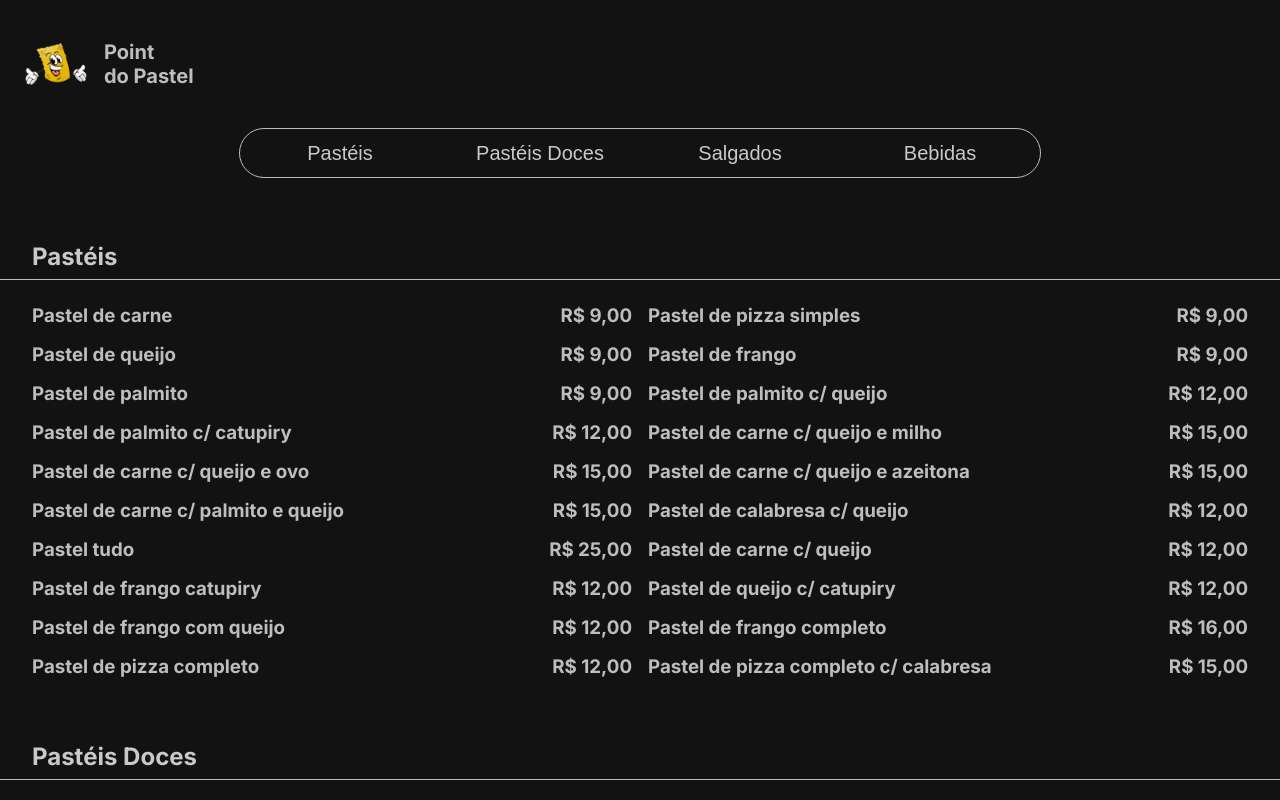
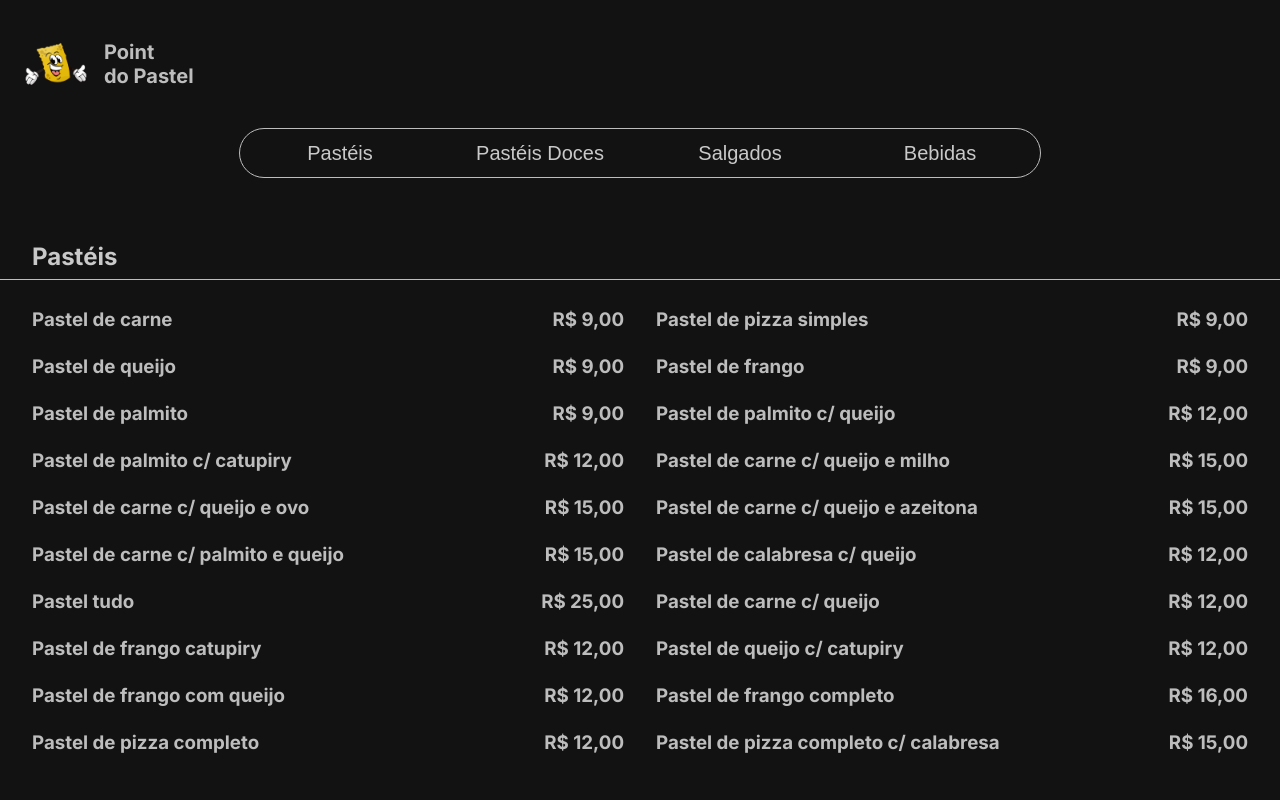
Before and after one commit to lgConrado/cardapio-pointpastel-react, a React (Vite) app: page / in a window 1280 px wide. Shown: the top 800 px of the page. Built offline with nearby package versions, Linux system fonts and the light colour scheme.

Commit message:
Estilização de Hover e Implementação de Logica do Filtro

```diff
--- a/src/components/Cardapio/index.tsx
+++ b/src/components/Cardapio/index.tsx
@@ -1,3 +1,4 @@
+import { useState } from "react";
 import cardapio from "./cardapio.json";
 import styled from "styled-components";
 
@@ -25,6 +26,7 @@ const CustomButtons = styled.div`
 
 const CustomButton = styled.button`
   appearance: none;
+  border-radius: 64px;
   height: 48px;
   cursor: pointer;
   border: none;
@@ -32,6 +34,17 @@ const CustomButton = styled.button`
   color: var(--cor-secundaria);
   width: 200px;
   font-size: 1.25rem;
+  transition: 0.2s background-color ease-in-out, 0.2s color ease-in-out;
+
+  &:hover {
+    color: var(--cor-fundo);
+    background-color: var(--cor-primaria);
+  }
+
+  &[aria-actived="true"] {
+    color: var(--cor-fundo);
+    background-color: var(--cor-primaria);
+  }
 `;
 
 const CustomCardapio = styled.div`
@@ -52,7 +65,8 @@ const CustomSectionTitle = styled.h2`
 const CustomOptions = styled.div`
   display: grid;
   flex-direction: column;
-  gap: 16px;
+  column-gap: 32px;
+  row-gap: 16px;
   padding: 0 32px;
   grid-template-columns: repeat(2, 1fr);
 `;
@@ -60,22 +74,53 @@ const CustomOptions = styled.div`
 const CustomOption = styled.span`
   display: flex;
   justify-content: space-between;
+  padding: 4px 0;
+  transition: 0.2s background-color ease-in-out;
+
+  &:hover {
+    background-color: #181818;
+
+    > h3 {
+      color: var(--cor-secundaria);
+    }
+  }
 `;
 
-const CustomDescriptionOption = styled.h3``;
+const CustomDescriptionOption = styled.h3`
+  transition: 0.2s color ease-in-out;
+`;
 
 const Cardapio = () => {
+  const [filtro, setFiltro] = useState("");
   return (
     <CustomSection>
       <CustomButtonsContainer>
         <CustomButtons>
           {Object.entries(cardapio[0]).map((modulo: any, index) => {
+            return (
+              <CustomButton
+                key={index}
+                onClick={() => {
                   console.log(modulo[0]);
-            return <CustomButton>{modulo[0]}</CustomButton>;
+                  if (filtro === modulo[0]) {
+                    setFiltro("");
+                  } else {
+                    setFiltro(modulo[0]);
+                  }
+                }}
+                aria-actived={filtro === modulo[0]}
+              >
+                {modulo[0]}
+              </CustomButton>
+            );
           })}
         </CustomButtons>
       </CustomButtonsContainer>
-      {Object.entries(cardapio[0]).map((modulo: any, index) => {
+      {Object.entries(cardapio[0])
+        .filter((item: any) => {
+          return filtro === "" ? true : item[0] === filtro ? true : false;
+        })
+        .map((modulo: any, index) => {
           return (
             <CustomCardapio key={index}>
               <CustomSectionTitleContainer>
```
Lines whose indentation alone changed are shown as unchanged.
